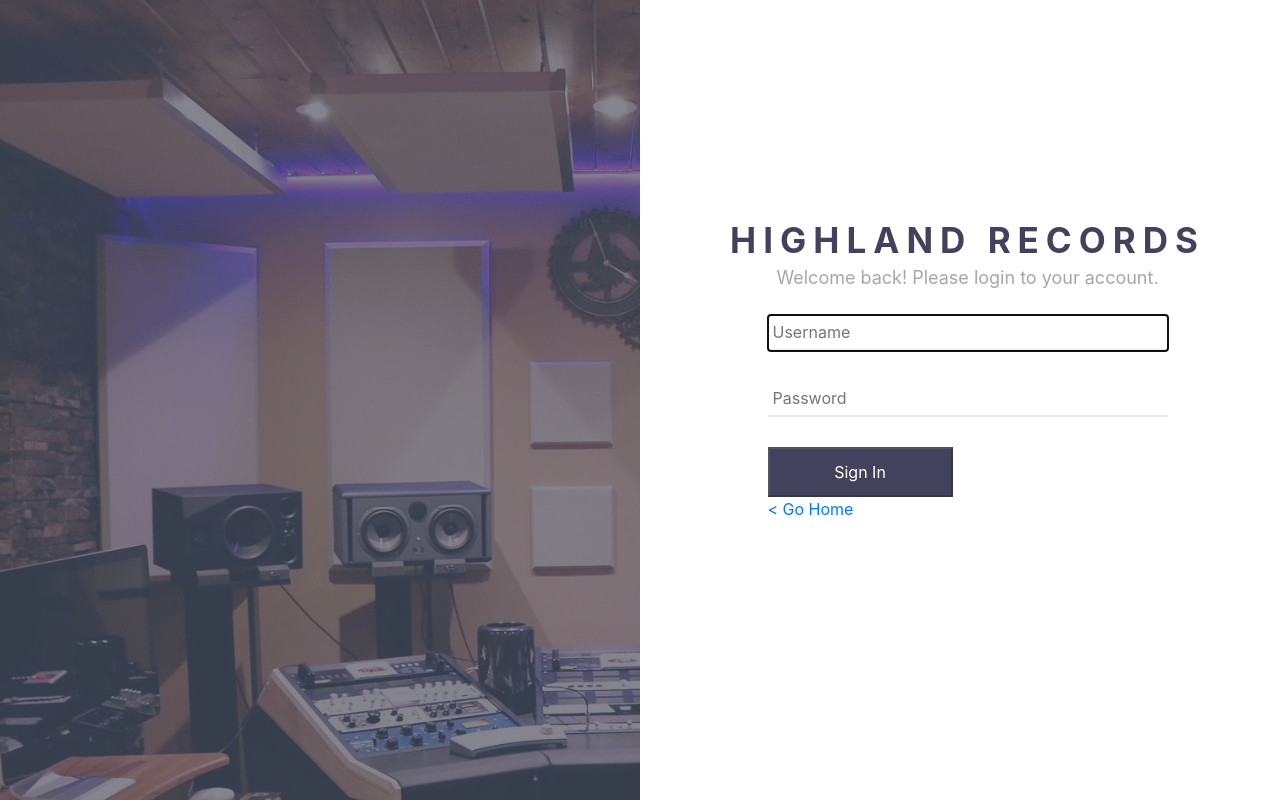
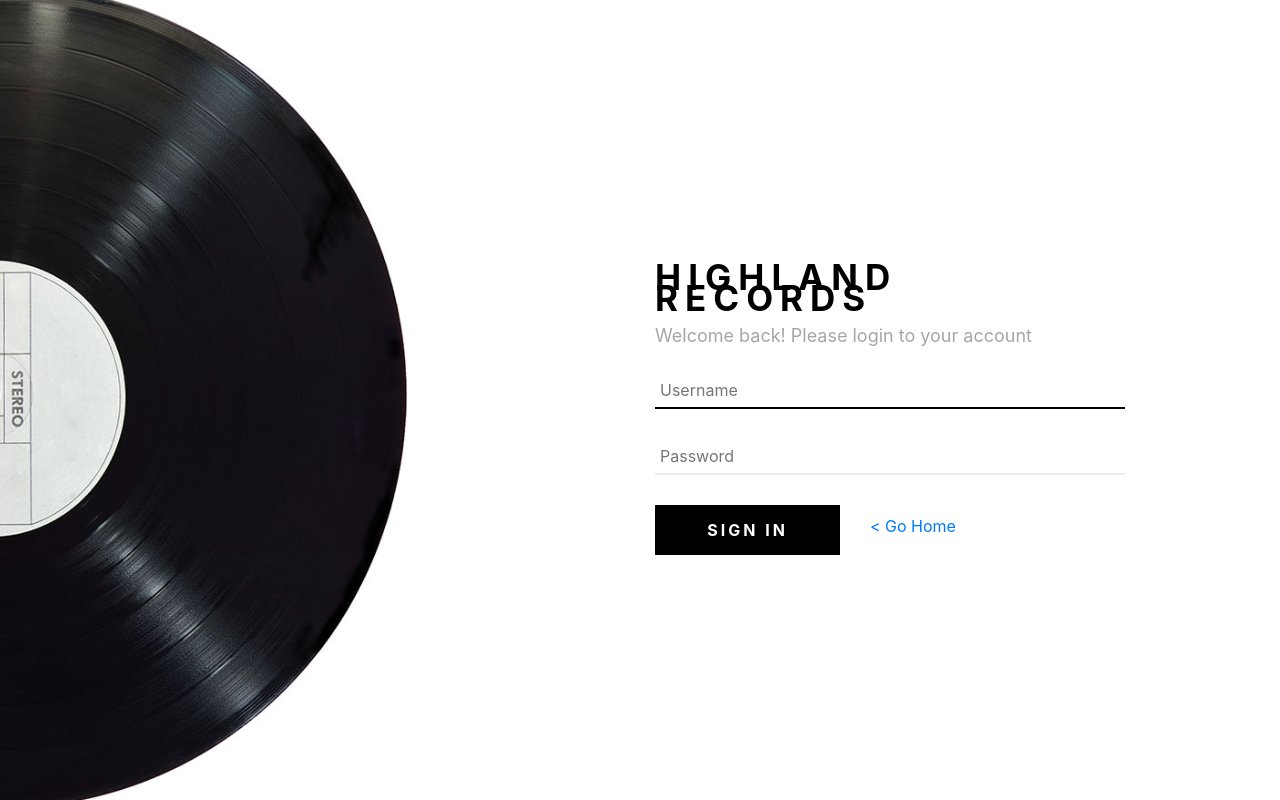
Before and after one commit to Highland-Records/cms, a React (Create React App) app in the folder app/: page /sign-in in a window 1280 px wide. Built offline with nearby package versions, Linux system fonts and the light colour scheme; the HTML template or start-up script is replaced by a standard one.

Commit message:
Slight changes to the sign on page

```diff
--- a/app/src/comps/Splash/Home.js
+++ b/app/src/comps/Splash/Home.js
@@ -6,7 +6,7 @@ class SplashHome extends React.Component {
 	render() {
 		return(
 			<div className="App">
-				<section class="SplashStyle">
+				<section className="SplashStyle">
 					<div>
 						<Link to='/sign-in'>Sign in</Link>
 					</div>
--- a/app/src/comps/Splash/SignIn.js
+++ b/app/src/comps/Splash/SignIn.js
@@ -49,39 +49,33 @@ class SignInPage extends React.Component {
             window.location.href = "/";
         } else {
             const SignInMessage = ({status}) => (
-                status ? '' : <p>Something went wrong, try again...</p>
+                status ? <p className="welcome-back-text">Welcome back! Please login to your account</p> : <p className="welcome-back-text">Something went wrong, try again...</p>
             );
-            const isEnabled = this.state.username.length > 3 && this.state.password.length > 7;
+            const isEnabled = this.state.username.length >= 3 && this.state.password.length > 7;
             return (
                 <div className="SignIn">
                     <section className="SplashStyle">
-
-                        <div class="bg">
-
-                            <div class="row">
-                                <div class="col left-panel-background-colour">
+                        <div className="row">
+                            <div className="col left-panel-background-colour">
                             </div>
-                                <div class="col signin-panel">
-                                    <h1 class="d-flex justify-content-center signin-panel-title"> HIGHLAND RECORDS </h1>
-                                    <p className="welcome-back-text"> Welcome back! Please login to your account.</p>
-
+                            <div className="col signin-panel">
                                 <form
-                                        class="signin-form"
+                                    className="signin-form"
                                     onSubmit={this.handleSubmit}
                                     encType="multipart/form-data"
                                 >
+									<h1 className="d-flex signin-panel-title">HIGHLAND RECORDS</h1>
                                     <SignInMessage status={this.state.status}/>
-
-                                        <input class="username-input"
+                                    <input className="username-input"
                                            name="username"
-                                               type="username"
+                                           type="text"
                                            placeholder="Username"
                                            value={this.state.username}
                                            onChange={this.handleChange}
                                            autoFocus={true}/>
                                     <br/>
                                     <input
-                                            class="password-input"
+                                        className="password-input"
                                         name="password"
                                         type="password"
                                         placeholder="Password"
@@ -90,7 +84,7 @@ class SignInPage extends React.Component {
                                     />
                                     <br/>
                                     <input
-                                            class="submit-btn"
+                                        className="submit-btn"
                                         type="submit"
                                         value="Sign In"
                                         disabled={!isEnabled}
@@ -98,16 +92,11 @@ class SignInPage extends React.Component {
                                     <br/>
                                     <Link to="/">&lt; Go Home</Link>
                                 </form>
-
                             </div>
-                            </div>
-
-
                         </div>
                     </section>
                 </div>
-            )
-                ;
+            );
         }
     }
 }
--- a/app/src/comps/Splash/SplashStyle.css
+++ b/app/src/comps/Splash/SplashStyle.css
@@ -1,45 +1,27 @@
-/** FONTS **/
-@import url('https://fonts.googleapis.com/css?family=Source+Sans+Pro');
-
-body, html {
-    height: 100%;
-    margin: 0;
-    height: 100%;
-    overflow: hidden
-}
-
-.bg {
-    background-image: url("../../assets/images/signin-bg.jpg");
-
-    /* Full height */
-    height: 960px;
-
-    /* Center and scale the image nicely */
-    background-position: center;
-    background-repeat: no-repeat;
-    background-size: cover;
+.SignIn {
+	background: #fff;
 }
 
 .left-panel-background-colour {
-    background-color: #4D4F5C;
+    /*background-color: #4D4F5C;*/
+	background-image: url("../../assets/images/signin-bg2.jpg");
+	background-position: center;
+    background-repeat: no-repeat;
+    background-size: cover;
     height: 100vh;
-    opacity: 0.69;
-
 }
 
 .signin-panel {
-    background-color: #ffffff;
     height: 100vh;
 }
 
 .signin-panel-title {
-    margin-top: 230px;
     font-weight: bold;
     font-size: 35px;
     letter-spacing: 0.2em;
     line-height: 21px;
     text-align: left;
-    color: #43425d;
+    color: #000;
 }
 
 .welcome-back-text {
@@ -47,40 +29,47 @@ body, html {
     font-weight: normal;
     font-size: 18px;
     line-height: 13px;
-    text-align: center;
     color: #4d4f5c;
     opacity: 0.5;
 }
 
 .signin-form {
-    width: 400px;
-    margin: 0 auto;
+    width: 470px;
+	position: absolute;
+	top: 50%;
+	margin-top: -133px;
 }
 
-.username-input {
+.username-input, .password-input {
     background: transparent;
     border: none;
     border-bottom: 2px solid #e9e9f0;
     margin-top: 15px;
     margin-bottom: 15px;
-    width: 400px;
+    width: 470px;
     padding: 5px;
+	box-sizing: border-box;
 }
 
-.password-input {
-    background: transparent;
-    border: none;
-    border-bottom: 2px solid #e9e9f0;
-    margin-top: 15px;
-    margin-bottom: 15px;
-    width: 400px;
-    padding: 5px;
+.username-input:hover, .password-input:hover, .username-input:focus, .password-input:focus {
+	border-bottom: 2px solid #000;
 }
-
 .submit-btn {
     margin-top: 15px;
     width: 185px;
     height: 50px;
-    background: #43425d;
+    background: #000;
+	border: 3px #000 solid;
     color: #ffffff;
+	border: none;
+	float: left;
+	margin-right: 30px;
+	text-transform: uppercase;
+	font-weight: bold;
+	letter-spacing: 3px;
 }
+.submit-btn:hover {
+	background: none;
+	color: #000;
+	border: 3px #000 solid;
+}
--- a/app/src/index.css
+++ b/app/src/index.css
@@ -1,24 +1,27 @@
-/*@font-face {*/
+/* @font-face {*/
   /*font-family: 'CircularStd';*/
   /*src: url('assets/fonts/CircularStd-Book.eot');*/
   /*src: url('assets/fonts/CircularStd-Book.eot?#iefix') format('embedded-opentype'), url('assets/fonts/CircularStd-Book.woff') format('woff'), url('assets/fonts/CircularStd-Book.ttf') format('truetype'), url('assets/fonts/CircularStd-Book.svg#bcc26993292869431e54c666aafa8fcd') format('svg');*/
   /*font-weight: 400;*/
   /*font-style: normal;*/
 /*}*/
-/*body {*/
-  /*margin: 0;*/
-  /*padding: 0;*/
-  /*font-family: 'CircularStd';*/
-  /*font-size: 16px;*/
-  /*color: #333;*/
-  /*background: #eee;*/
-/*}*/
-/*input {*/
+
+@import url('https://fonts.googleapis.com/css?family=Source+Sans+Pro');
+
+body, html {
+    height: 100%;
+    margin: 0;
+	padding: 0;
+	font-size: 16px;
+    color: #333;
+    background: #eee;
+}
+input {
 	/*font-family: 'CircularStd';*/
-	/*font-size: 16px;*/
-	/*outline: none;*/
-	/*color: #333;*/
-/*}*/
+	font-size: 16px;
+	outline: none;
+	color: #333;
+}
 /*h1,h2 {*/
 	/*margin: 0;*/
 	/*padding: 0;*/
@@ -28,4 +31,4 @@
 	/*list-style: none;*/
 	/*margin: 0;*/
 	/*padding: 0;*/
-/*}*/
+/*} */
```
Also changed, not shown: app/src/assets/images/signin-bg2.jpg (added). Lines whose indentation alone changed are shown as unchanged.
